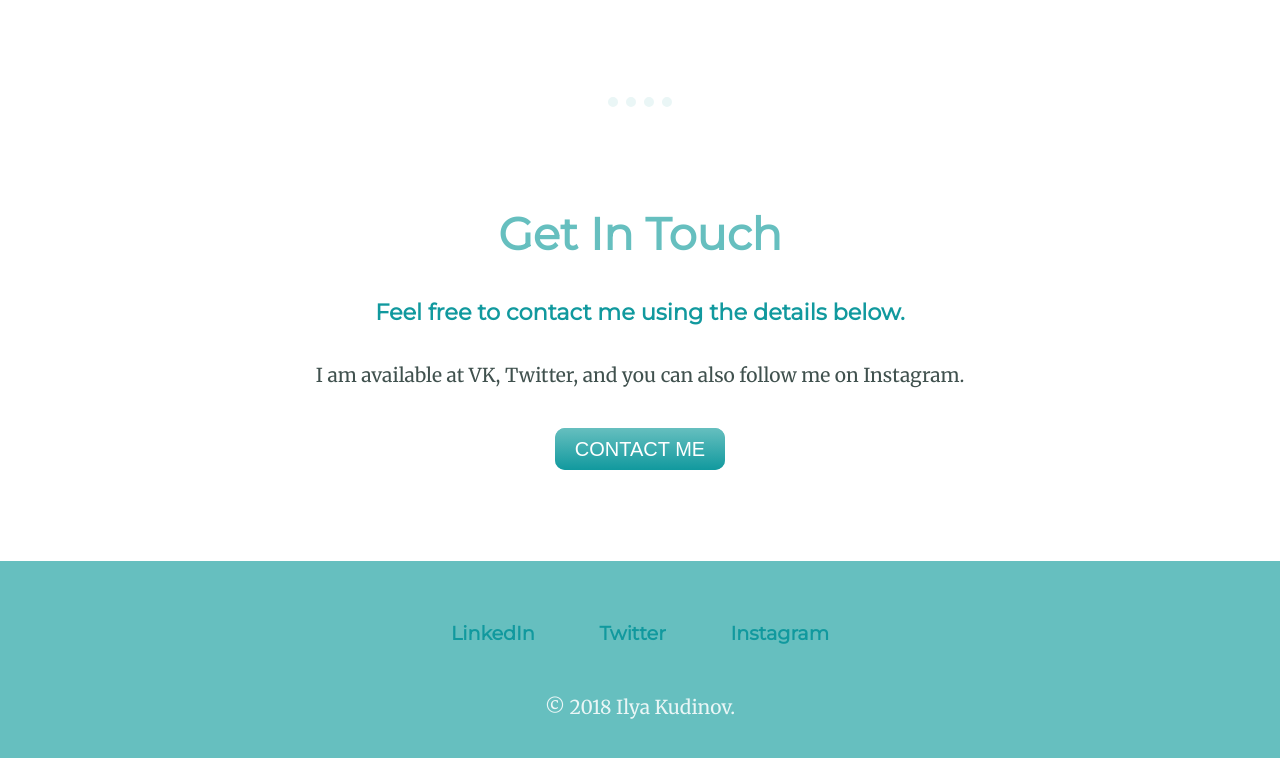
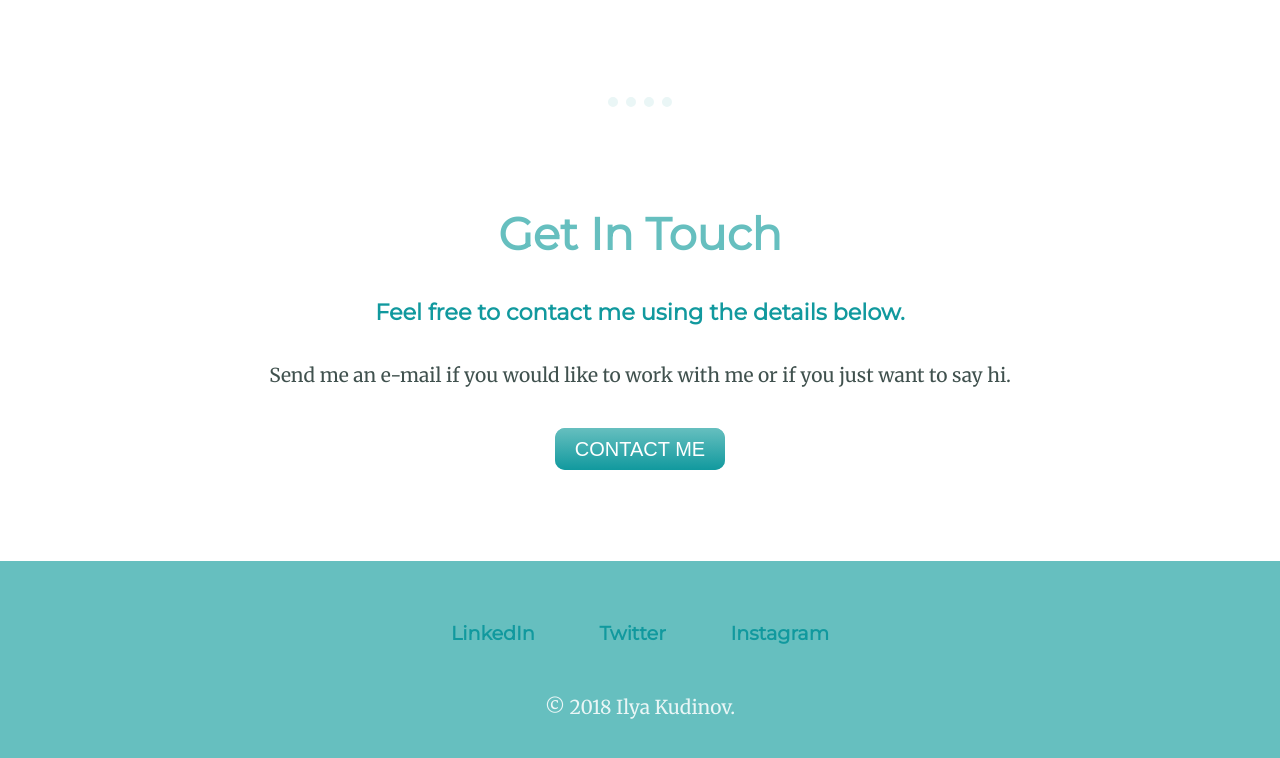
Before and after one commit to Kuuu/cv, a plain HTML site: page index.html in a window 1280 px wide. Shown: the part 2097-2855 px from the top of the page. Drawn offline with Linux system fonts and the light colour scheme.

Commit message:
Changed contact-me text

```diff
--- a/index.html
+++ b/index.html
@@ -46,7 +46,7 @@
       <div class="contact-me">
         <h2>Get In Touch</h2>
         <h3>Feel free to contact me using the details below.</h3>
-        <p>I am available at VK, Twitter, and you can also follow me on Instagram.</p>
+        <p>Send me an e-mail if you would like to work with me or if you just want to say hi.</p>
         <a class="butn" href="mailto:i.kudinov2@gmail.com">CONTACT ME</a>
       </div>
     </div>
```
